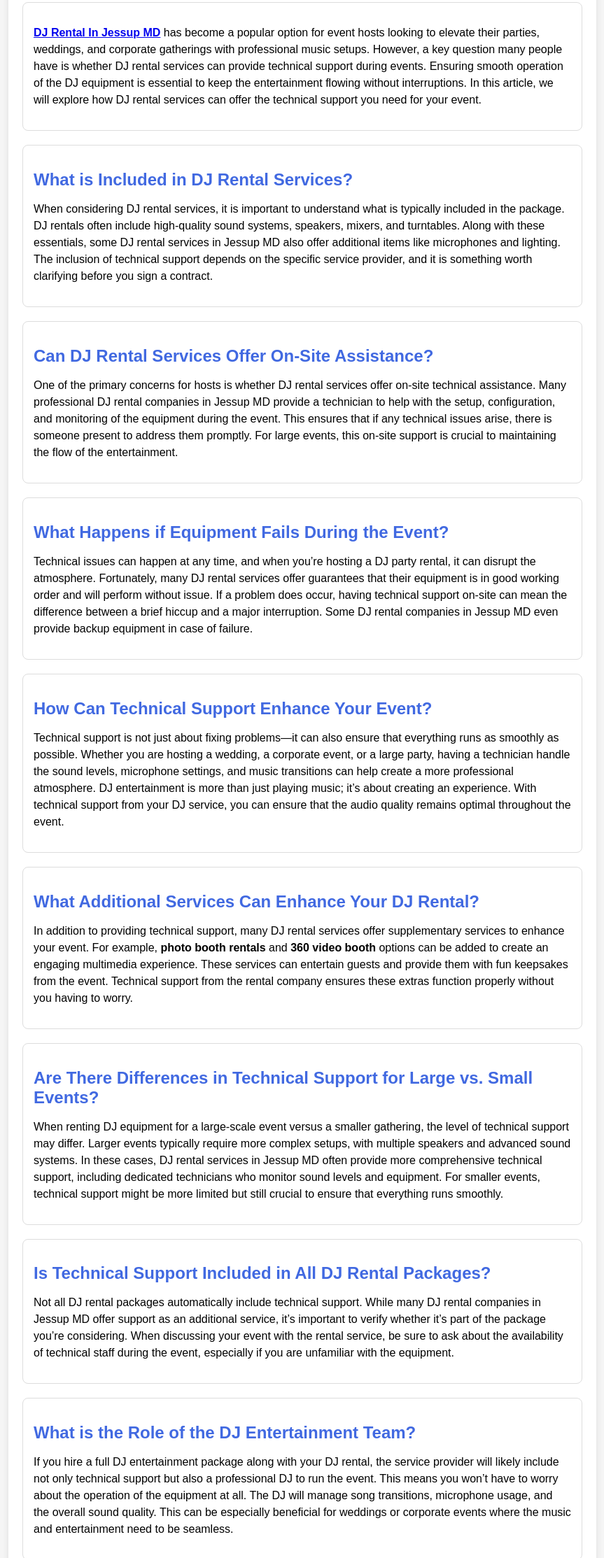
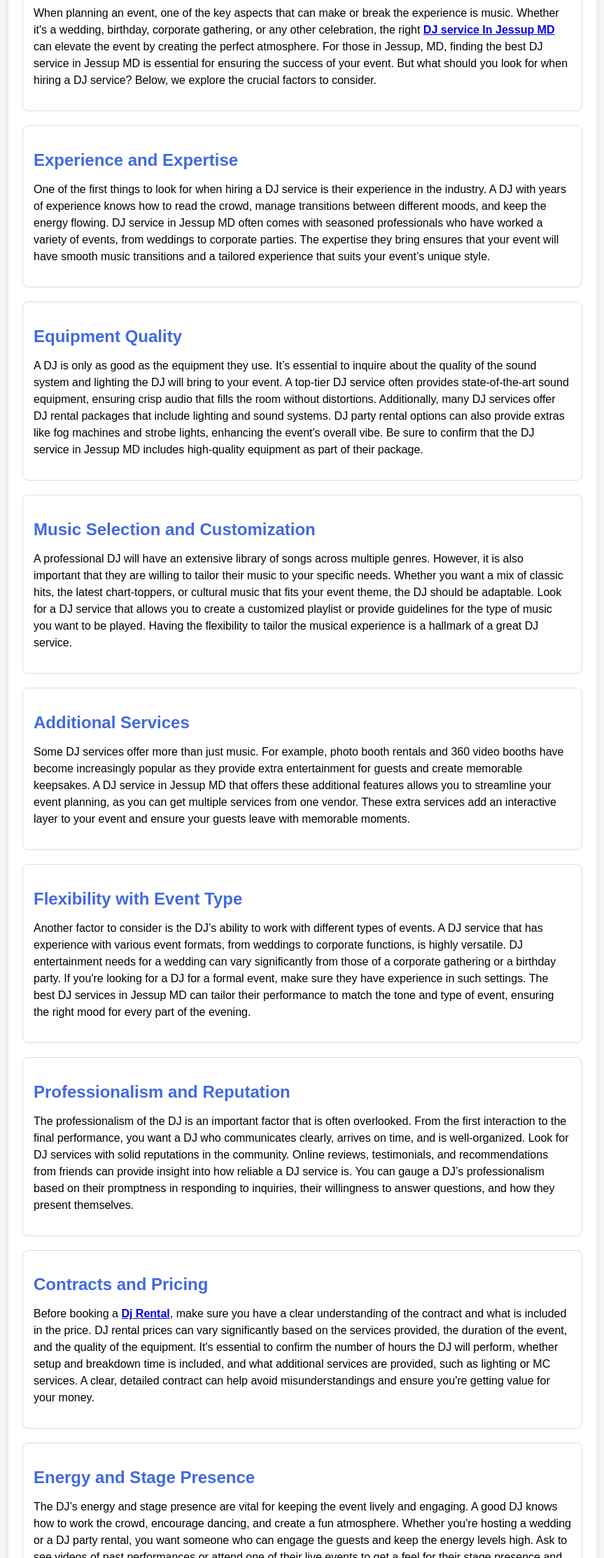
Before and after one commit to Robert-Parker1/Ultimate-Occasions, a plain HTML site: page index.html in a window 1280 px wide. Shown: the part 573-2800 px from the top of the page at 70% size, without its empty margins (208-1071 px from the left). Drawn offline with Linux system fonts and the light colour scheme.

Commit message:
Update index.html

```diff
--- a/index.html
+++ b/index.html
@@ -1,13 +1,15 @@
+
 <!DOCTYPE html>
 <html lang="en">
 <head>
+    <meta name="google-site-verification" content="dXGtmJrhZh-sizMg9P2fE0tGiMFJQA0Y3lIHZeOPiXE" />
     <meta charset="UTF-8">
     <meta name="viewport" content="width=device-width, initial-scale=1.0">
-    <meta name="title" content="Can DJ Rental Services Provide Technical Support During Your Event?">
-    <meta name="keywords" content="DJ Rental, DJ service, Dj party rental, Photo booth rentals, 360 Video Booth, Dj Entertainment, Digital Booth">
-    <meta name="description" content="Explore how DJ rental services can provide essential technical support for your events in Jessup, MD.">
+    <meta name="title" content="What should you look for when hiring a DJ service for your event?">
+    <meta name="keywords" content="DJ service, DJ rental, DJ party rental, music, event planning, Jessup MD">
+    <meta name="description" content="Discover the essential factors to consider when hiring a DJ service for your event in Jessup, MD.">
     <link rel="canonical" href="">
-    <title>Can DJ Rental Services Provide Technical Support During Your Event?</title>
+    <title>What should you look for when hiring a DJ service for your event?</title>
     <style>
         body {
             display: flex;
@@ -122,74 +124,69 @@
 <body>
     <div class="content-wrapper">
         <div class="header-section">
-            <h1>Can DJ Rental Services Provide Technical Support During Your Event?</h1>
+            <h1>What should you look for when hiring a DJ service for your event?</h1>
         </div>
 
         <!-- Image Section -->
         <div class="image-section">
-            <img src="https://media.istockphoto.com/id/1352236578/photo/summer-beach-party.jpg?s=612x612&w=0&k=20&c=b7eCZmevNA--ELo2LyuVfVFWspxzZViP1qIT8TikSgs=">
+            <img src="https://media.istockphoto.com/id/1071733320/photo/control-buttons-and-mixing-music-on-professional-equipment.jpg?s=612x612&w=0&k=20&c=9_PPziHgN2RDpe8csv94A7I8z9UCBq_DWhZj2jL1VQc=">
         </div>
 
         <div class="article-section">
             <div class="paragraph-box">
-                <p><b><b><a href="https://maps.app.goo.gl/bao5GR9kJs55QHca9">DJ Rental In Jessup MD</a></b></b> has become a popular option for event hosts looking to elevate their parties, weddings, and corporate gatherings with professional music setups. However, a key question many people have is whether DJ rental services can provide technical support during events. Ensuring smooth operation of the DJ equipment is essential to keep the entertainment flowing without interruptions. In this article, we will explore how DJ rental services can offer the technical support you need for your event.</p>
+                <p>When planning an event, one of the key aspects that can make or break the experience is music. Whether it's a wedding, birthday, corporate gathering, or any other celebration, the right <b><a href="https://maps.app.goo.gl/bao5GR9kJs55QHca9">DJ service In Jessup MD</a></b> can elevate the event by creating the perfect atmosphere. For those in Jessup, MD, finding the best DJ service in Jessup MD is essential for ensuring the success of your event. But what should you look for when hiring a DJ service? Below, we explore the crucial factors to consider.</p>
             </div>
 
             <div class="paragraph-box">
-                <h2>What is Included in DJ Rental Services?</h2>
-                <p>When considering DJ rental services, it is important to understand what is typically included in the package. DJ rentals often include high-quality sound systems, speakers, mixers, and turntables. Along with these essentials, some DJ rental services in Jessup MD also offer additional items like microphones and lighting. The inclusion of technical support depends on the specific service provider, and it is something worth clarifying before you sign a contract.</p>
+                <h2>Experience and Expertise</h2>
+                <p>One of the first things to look for when hiring a DJ service is their experience in the industry. A DJ with years of experience knows how to read the crowd, manage transitions between different moods, and keep the energy flowing. DJ service in Jessup MD often comes with seasoned professionals who have worked a variety of events, from weddings to corporate parties. The expertise they bring ensures that your event will have smooth music transitions and a tailored experience that suits your event’s unique style.</p>
             </div>
 
             <div class="paragraph-box">
-                <h2>Can DJ Rental Services Offer On-Site Assistance?</h2>
-                <p>One of the primary concerns for hosts is whether DJ rental services offer on-site technical assistance. Many professional DJ rental companies in Jessup MD provide a technician to help with the setup, configuration, and monitoring of the equipment during the event. This ensures that if any technical issues arise, there is someone present to address them promptly. For large events, this on-site support is crucial to maintaining the flow of the entertainment.</p>
+                <h2>Equipment Quality</h2>
+                <p>A DJ is only as good as the equipment they use. It’s essential to inquire about the quality of the sound system and lighting the DJ will bring to your event. A top-tier DJ service often provides state-of-the-art sound equipment, ensuring crisp audio that fills the room without distortions. Additionally, many DJ services offer DJ rental packages that include lighting and sound systems. DJ party rental options can also provide extras like fog machines and strobe lights, enhancing the event's overall vibe. Be sure to confirm that the DJ service in Jessup MD includes high-quality equipment as part of their package.</p>
             </div>
 
             <div class="paragraph-box">
-                <h2>What Happens if Equipment Fails During the Event?</h2>
-                <p>Technical issues can happen at any time, and when you’re hosting a DJ party rental, it can disrupt the atmosphere. Fortunately, many DJ rental services offer guarantees that their equipment is in good working order and will perform without issue. If a problem does occur, having technical support on-site can mean the difference between a brief hiccup and a major interruption. Some DJ rental companies in Jessup MD even provide backup equipment in case of failure.</p>
+                <h2>Music Selection and Customization</h2>
+                <p>A professional DJ will have an extensive library of songs across multiple genres. However, it is also important that they are willing to tailor their music to your specific needs. Whether you want a mix of classic hits, the latest chart-toppers, or cultural music that fits your event theme, the DJ should be adaptable. Look for a DJ service that allows you to create a customized playlist or provide guidelines for the type of music you want to be played. Having the flexibility to tailor the musical experience is a hallmark of a great DJ service.</p>
             </div>
 
             <div class="paragraph-box">
-                <h2>How Can Technical Support Enhance Your Event?</h2>
-                <p>Technical support is not just about fixing problems—it can also ensure that everything runs as smoothly as possible. Whether you are hosting a wedding, a corporate event, or a large party, having a technician handle the sound levels, microphone settings, and music transitions can help create a more professional atmosphere. DJ entertainment is more than just playing music; it’s about creating an experience. With technical support from your DJ service, you can ensure that the audio quality remains optimal throughout the event.</p>
+                <h2>Additional Services</h2>
+                <p>Some DJ services offer more than just music. For example, photo booth rentals and 360 video booths have become increasingly popular as they provide extra entertainment for guests and create memorable keepsakes. A DJ service in Jessup MD that offers these additional features allows you to streamline your event planning, as you can get multiple services from one vendor. These extra services add an interactive layer to your event and ensure your guests leave with memorable moments.</p>
             </div>
 
             <div class="paragraph-box">
-                <h2>What Additional Services Can Enhance Your DJ Rental?</h2>
-                <p>In addition to providing technical support, many DJ rental services offer supplementary services to enhance your event. For example, <b>photo booth rentals</b> and <b>360 video booth</b> options can be added to create an engaging multimedia experience. These services can entertain guests and provide them with fun keepsakes from the event. Technical support from the rental company ensures these extras function properly without you having to worry.</p>
+                <h2>Flexibility with Event Type</h2>
+                <p>Another factor to consider is the DJ’s ability to work with different types of events. A DJ service that has experience with various event formats, from weddings to corporate functions, is highly versatile. DJ entertainment needs for a wedding can vary significantly from those of a corporate gathering or a birthday party. If you're looking for a DJ for a formal event, make sure they have experience in such settings. The best DJ services in Jessup MD can tailor their performance to match the tone and type of event, ensuring the right mood for every part of the evening.</p>
             </div>
 
             <div class="paragraph-box">
-                <h2>Are There Differences in Technical Support for Large vs. Small Events?</h2>
-                <p>When renting DJ equipment for a large-scale event versus a smaller gathering, the level of technical support may differ. Larger events typically require more complex setups, with multiple speakers and advanced sound systems. In these cases, DJ rental services in Jessup MD often provide more comprehensive technical support, including dedicated technicians who monitor sound levels and equipment. For smaller events, technical support might be more limited but still crucial to ensure that everything runs smoothly.</p>
+                <h2>Professionalism and Reputation</h2>
+                <p>The professionalism of the DJ is an important factor that is often overlooked. From the first interaction to the final performance, you want a DJ who communicates clearly, arrives on time, and is well-organized. Look for DJ services with solid reputations in the community. Online reviews, testimonials, and recommendations from friends can provide insight into how reliable a DJ service is. You can gauge a DJ’s professionalism based on their promptness in responding to inquiries, their willingness to answer questions, and how they present themselves.</p>
             </div>
 
             <div class="paragraph-box">
-                <h2>Is Technical Support Included in All DJ Rental Packages?</h2>
-                <p>Not all DJ rental packages automatically include technical support. While many DJ rental companies in Jessup MD offer support as an additional service, it’s important to verify whether it’s part of the package you’re considering. When discussing your event with the rental service, be sure to ask about the availability of technical staff during the event, especially if you are unfamiliar with the equipment.</p>
+                <h2>Contracts and Pricing</h2>
+                <p>Before booking a <b><a href="https://www.ultoccasions.com/">Dj Rental</a></b>, make sure you have a clear understanding of the contract and what is included in the price. DJ rental prices can vary significantly based on the services provided, the duration of the event, and the quality of the equipment. It's essential to confirm the number of hours the DJ will perform, whether setup and breakdown time is included, and what additional services are provided, such as lighting or MC services. A clear, detailed contract can help avoid misunderstandings and ensure you're getting value for your money.</p>
             </div>
 
             <div class="paragraph-box">
-                <h2>What is the Role of the DJ Entertainment Team?</h2>
-                <p>If you hire a full DJ entertainment package along with your DJ rental, the service provider will likely include not only technical support but also a professional DJ to run the event. This means you won’t have to worry about the operation of the equipment at all. The DJ will manage song transitions, microphone usage, and the overall sound quality. This can be especially beneficial for weddings or corporate events where the music and entertainment need to be seamless.</p>
+                <h2>Energy and Stage Presence</h2>
+                <p>The DJ’s energy and stage presence are vital for keeping the event lively and engaging. A good DJ knows how to work the crowd, encourage dancing, and create a fun atmosphere. Whether you're hosting a wedding or a DJ party rental, you want someone who can engage the guests and keep the energy levels high. Ask to see videos of past performances or attend one of their live events to get a feel for their stage presence and how they interact with the crowd.</p>
             </div>
 
             <div class="paragraph-box">
-                <h2>Can You Rent Equipment Without Technical Support?</h2>
-                <p>It is possible to rent DJ equipment without technical support if you are comfortable setting up and operating the equipment yourself. However, this option is generally not recommended unless you have experience with DJ equipment. Handling sound systems, mixers, and lighting can be complicated, and technical support helps prevent any last-minute issues. For those hosting large events or using complex setups, it is advisable to include technical support for peace of mind.</p>
-            </div>
-
-            <div class="paragraph-box">
-                <h2>Conclusion</h2>
-                <p>In conclusion, <b><a href="https://www.ultoccasions.com/">DJ Service In Jessup MD</a></b></b></b> can provide essential technical support to ensure your event runs smoothly. Whether it’s having technicians on-site to troubleshoot problems or ensuring that the sound levels remain perfect throughout your event, investing in DJ rental services with technical support is crucial for a successful experience. For those planning their next event, it’s worth discussing these options with rental companies to enhance the overall entertainment experience.</p>
+                  <h2>Conclusion</h2>
+                <p>In conclusion, hiring a <b><a href="https://www.ultoccasions.com/">Party DJ In Jessup MD</a></b> is a crucial aspect of event planning that can significantly affect your event's success. By considering the experience, equipment quality, music selection, additional services, professionalism, and contract details, you can find the perfect DJ service for your event in Jessup, MD. Taking the time to evaluate these factors will ensure your guests have a memorable experience filled with music and fun. So, as you prepare for your next event, remember these tips and enjoy the music!</p>
             </div>
         </div>
 
         <!-- Map Section -->
         <div class="map-section">
             <h2>Google Business Profile</h2>
-            <iframe src="https://www.google.com/maps/embed?pb=!1m14!1m8!1m3!1d3216353.3400816056!2d-79.420915!3d38.0710784!3m2!1i1024!2i768!4f13.1!3m3!1m2!1s0xae36f281b7ad08f5%3A0x786951d2200d60df!2sUltimate%20Occasions%20Events%20and%20Rentals!5e0!3m2!1sen!2s!4v1728677202793!5m2!1sen!2s" width="600" height="450" style="border:0;" allowfullscreen="" loading="lazy" referrerpolicy="no-referrer-when-downgrade"></iframe>
+           <iframe src="https://www.google.com/maps/embed?pb=!1m14!1m8!1m3!1d3216353.3400816056!2d-79.420915!3d38.0710784!3m2!1i1024!2i768!4f13.1!3m3!1m2!1s0xae36f281b7ad08f5%3A0x786951d2200d60df!2sUltimate%20Occasions%20Events%20and%20Rentals!5e0!3m2!1sen!2s!4v1728677202793!5m2!1sen!2s" width="600" height="450" style="border:0;" allowfullscreen="" loading="lazy" referrerpolicy="no-referrer-when-downgrade"></iframe>
         </div>
     </div>
 </body>
```
